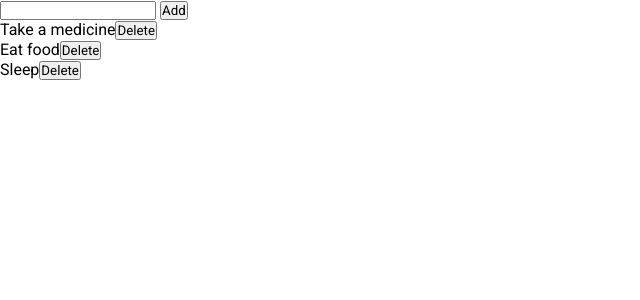
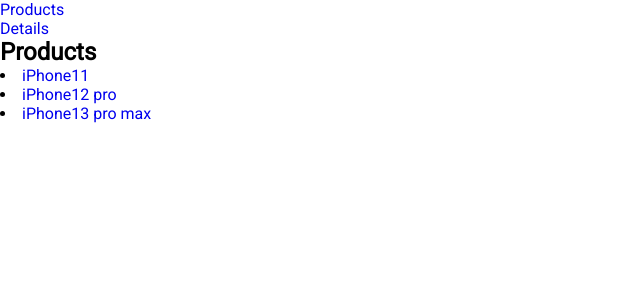
Before and after one commit to poojaduddalwar/FSWDevReact, a React (Create React App) app: page / in a window 1280 px wide. Shown: the top 300 px of the page, without its empty margins (0-640 px from the left). Built offline with nearby package versions, Linux system fonts and the light colour scheme.

Commit message:
routes in React

```diff
--- a/package.json
+++ b/package.json
@@ -9,6 +9,7 @@
     "react": "^17.0.2",
     "react-dom": "^17.0.2",
     "react-redux": "^7.2.6",
+    "react-router-dom": "^6.2.1",
     "react-scripts": "4.0.3",
     "redux": "^4.1.2",
     "redux-devtools-extension": "^2.13.9",
--- a/src/App.js
+++ b/src/App.js
@@ -1,10 +1,20 @@
 import { useState } from 'react';
-import List from './components/List';
+import Products from './components/Products';
+import Details from './components/Details';
+import Navbar from './layouts/Navbar';
+import { Routes, Route } from 'react-router-dom';
 
 const App = () => {
   return (
     <div className="App">
-      <List />
+      <Navbar />
+      <Routes>
+        <Route path='/' element={<Products />} />
+        <Route path='/product/:name' element={<Details />} />
+      </Routes>
+
+      {/* a Route should always be the child of Routes */}
+
     </div>
   );
 };
--- a/src/components/AddItem.js
+++ /dev/null
@@ -1,28 +0,0 @@
-import { useState } from "react";
-import { useDispatch } from "react-redux";
-import { v4 as uuidv4 } from 'uuid';
-
-
-const AddItem = () => {
-    const [item, setitem] = useState('')
-    const dispatch = useDispatch()
-
-    const addTodo = () => {
-        console.log(item)
-
-        const action = {
-            type: "ADD_ITEM",
-            payload: {
-                id: uuidv4(),
-                text: item
-            }
-        }
-        dispatch(action)
-    }
-    return (
-        <div>
-            <input onChange={(e) => { setitem(e.target.value) }} type="text" /> <button onClick={addTodo}>Add</button>
-        </div>
-    );
-}
-export default AddItem;
--- /dev/null
+++ b/src/components/Details.js
@@ -0,0 +1,19 @@
+import { useParams } from "react-router-dom";
+//we can access the url parameters in this component using this useParams function
+import { useSelector } from "react-redux";
+
+const Details = () => {
+    // console.log(useParams())
+    const { name } = useParams()
+    const products = useSelector(state => state)
+    const product = products.find(product => product.name === name)
+    console.log(product)
+    return (
+        <div>
+            <h2>{name} Details</h2>
+            {product.description}
+        </div>
+    );
+}
+
+export default Details;
--- a/src/components/List.js
+++ /dev/null
@@ -1,35 +0,0 @@
-import { useSelector, useDispatch } from "react-redux";
-import AddItem from "./AddItem";
-
-const List = () => {
-    const items = useSelector(state => state)
-    const dispatch = useDispatch()
-    // console.log(items)
-
-    const handleDelete = (id) => {
-        // console.log(id)
-        const action = {
-            type: "DELETE_ITEM",
-            payload: id
-        }
-        dispatch(action)
-    }
-
-    return (
-        <div>
-            <AddItem />
-            <ul>
-                {items.map(item => {
-                    return (
-                        <li>{item.text}
-                            <button onClick={() => { handleDelete(item.id) }}>Delete</button>
-                        </li>
-                    )
-                })
-                }
-            </ul>
-        </div>
-    );
-}
-
-export default List;
--- /dev/null
+++ b/src/components/Products.js
@@ -0,0 +1,15 @@
+import { useSelector } from "react-redux";
+
+
+
+const Products = () => {
+    const products = useSelector(state => state)
+    return (
+        <div>
+            <h2>Products</h2>
+            {products.map(product => <li><a href={`product/${product.name}`}>{product.name}</a></li>)}
+        </div>
+    );
+}
+
+export default Products;
--- a/src/index.js
+++ b/src/index.js
@@ -6,28 +6,35 @@
 import reducer from './reducer/Reducer';
 import { Provider } from 'react-redux';
 import { composeWithDevTools } from 'redux-devtools-extension';
+import { BrowserRouter } from 'react-router-dom';
+//this gives the App access to your history stack
 
-const chores = [
+const products = [
   {
     id: 1,
-    text: "Take a medicine"
+    name: "iPhone11",
+    description: 'This is iPhone11'
   },
   {
     id: 2,
-    text: "Eat food"
+    name: "iPhone12 pro",
+    description: 'This is iPhone12 pro'
   },
   {
     id: 3,
-    text: "Sleep"
+    name: "iPhone13 pro max",
+    description: 'This is iPhone13 pro max'
   },
 ]
 
-const store = createStore(reducer, chores, composeWithDevTools())
+const store = createStore(reducer, products, composeWithDevTools())
 
 ReactDOM.render(
   <React.StrictMode>
     <Provider store={store}>
-      <App />
+      <BrowserRouter>
+        <App />
+      </BrowserRouter>
     </Provider>
   </React.StrictMode>,
   document.getElementById('root')
--- /dev/null
+++ b/src/layouts/Navbar.js
@@ -0,0 +1,14 @@
+const Navbar = () => {
+    return (
+        <ul>
+            <li>
+                <a href="/">Products</a>
+            </li>
+            <li>
+                <a href="/details">Details</a>
+            </li>
+        </ul>
+    );
+}
+
+export default Navbar;
--- a/src/reducer/Reducer.js
+++ b/src/reducer/Reducer.js
@@ -15,6 +15,3 @@
 }
 
 export default reducer;
-
-//as soon as the central state changes it remaped over the values or re-renders
-//a state change in redux also triggers a re-render like it does in react using the useState hook
```
Also changed, not shown: 1 other file (tests, documents, lock files or other folders).
